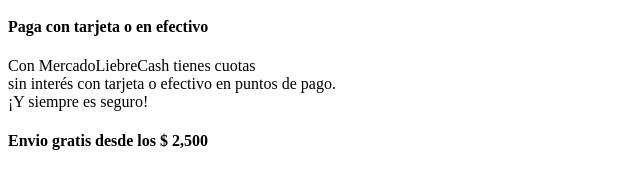
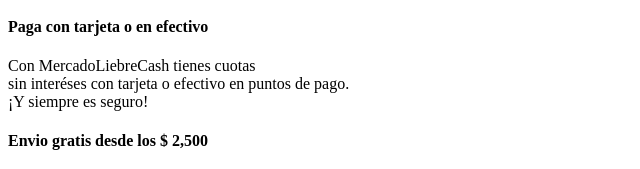
Before and after one commit to Yoshemith/Mercado_Liebre, a website: page views/index.html in a window 1280 px wide. Shown: the part 4410-4579 px from the top of the page, 0-640 px from the left. Drawn offline with Linux system fonts and the light colour scheme.

Commit message:
index update

```diff
--- a/views/index.html
+++ b/views/index.html
@@ -56,7 +56,7 @@
     <p>5% off</p>
     <h4>SmartTV Samsung 43"</h4>
     <h4>Paga con tarjeta o en efectivo</h4>
-    <p>Con MercadoLiebreCash tienes cuotas <br> sin interés con tarjeta o efectivo en puntos de pago. <br>¡Y siempre es seguro! </p>
+    <p>Con MercadoLiebreCash tienes cuotas <br> sin interéses con tarjeta o efectivo en puntos de pago. <br>¡Y siempre es seguro! </p>
     <h4>Envio gratis desde los $ 2,500</h4>
     <p>Solo por estar registrad@ en MercadoLiebre <br>tienes envios gratis en miles de productos. Es  <br>un beneficio de MercadoPuntos.  </p>
     <h4>Seguridad de principio a fin</h4>
```
